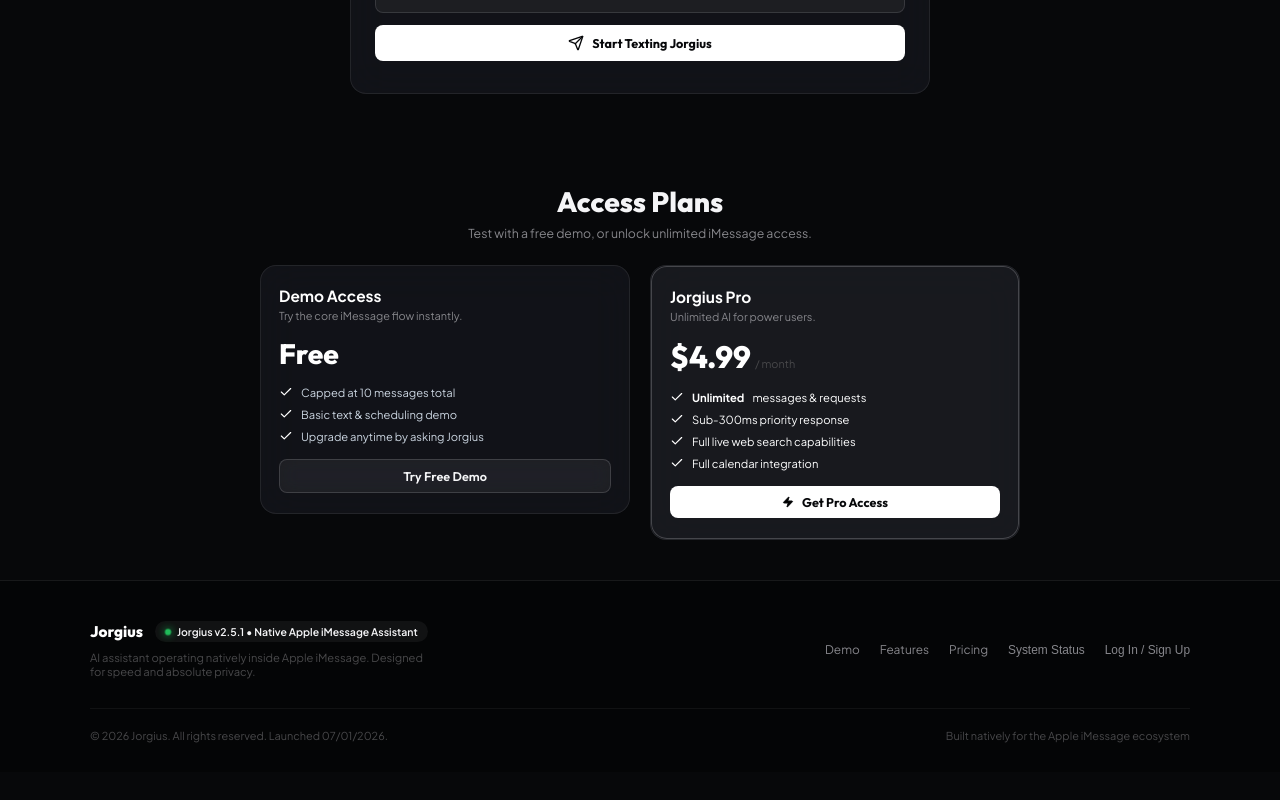
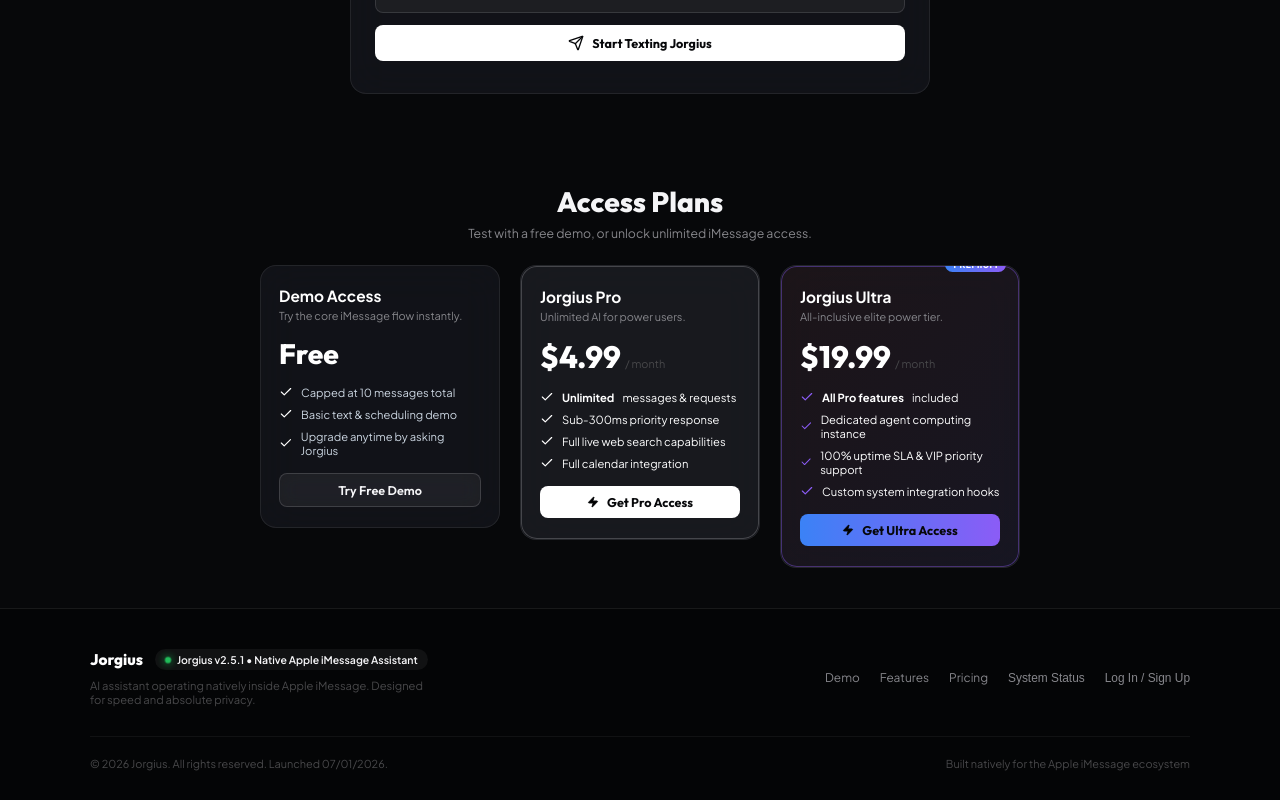
Before and after one commit to JorgeJoseContreras/Jorgius-Marketing-Site, a React (Vite) app: page / in a window 1280 px wide. Shown: the part 2207-3007 px from the top of the page. Before the commit the page ends 2979 px from the top, so only its background shows below. Built offline with nearby package versions, Linux system fonts and the light colour scheme.

Commit message:
Add Ultra Plan to homepage and dashboard subscription options with Stripe link

```diff
--- a/src/components/Dashboard.jsx
+++ b/src/components/Dashboard.jsx
@@ -969,23 +969,24 @@ export default function Dashboard({ user, onSignOut }) {
                         Current Subscription Status
                       </span>
                       <h3 style={{ fontSize: '1.4rem', fontWeight: '800', color: '#fff', marginTop: '4px', display: 'flex', alignItems: 'center', gap: '10px' }}>
-                        {plan === 'pro' ? 'Pro Membership Plan' : 'Free Demo Plan'}
+                        {plan === 'ultra' ? 'Ultra Premium Plan' : plan === 'pro' ? 'Pro Membership Plan' : 'Free Demo Plan'}
+
                         <span style={{
                           fontSize: '0.72rem',
                           fontWeight: '700',
                           padding: '3px 10px',
                           borderRadius: '20px',
-                          background: plan === 'pro' ? 'rgba(34, 197, 94, 0.15)' : 'rgba(255, 255, 255, 0.1)',
-                          border: plan === 'pro' ? '1px solid rgba(34, 197, 94, 0.4)' : '1px solid rgba(255, 255, 255, 0.2)',
-                          color: plan === 'pro' ? '#4ade80' : '#fff'
+                          background: (plan === 'pro' || plan === 'ultra') ? 'rgba(34, 197, 94, 0.15)' : 'rgba(255, 255, 255, 0.1)',
+                          border: (plan === 'pro' || plan === 'ultra') ? '1px solid rgba(34, 197, 94, 0.4)' : '1px solid rgba(255, 255, 255, 0.2)',
+                          color: (plan === 'pro' || plan === 'ultra') ? '#4ade80' : '#fff'
                         }}>
-                          {plan === 'pro' ? 'ACTIVE ($4.99/mo)' : 'LIMITED DEMO'}
+                          {plan === 'ultra' ? 'ACTIVE ($19.99/mo)' : plan === 'pro' ? 'ACTIVE ($4.99/mo)' : 'LIMITED DEMO'}
                         </span>
                       </h3>
                     </div>
 
                     <div>
-                      {plan === 'pro' ? (
+                      {plan === 'pro' || plan === 'ultra' ? (
                         <button
                           onClick={() => setShowCancelModal(true)}
                           className="btn-secondary"
@@ -994,6 +995,7 @@ export default function Dashboard({ user, onSignOut }) {
                           <XCircle size={14} /> Cancel Membership
                         </button>
                       ) : (
+                        <div style={{ display: 'flex', gap: '12px', flexWrap: 'wrap' }}>
                           <button
                             onClick={() => setShowCheckoutModal(true)}
                             className="btn-primary"
@@ -1001,6 +1003,24 @@ export default function Dashboard({ user, onSignOut }) {
                           >
                             <Zap size={16} /> Upgrade to Pro ($4.99/mo)
                           </button>
+                          <a
+                            href="https://buy.stripe.com/5kQ9ATccU5ew4BE9UraVa01"
+                            className="btn-primary"
+                            style={{
+                              fontSize: '0.88rem',
+                              padding: '10px 20px',
+                              gap: '8px',
+                              background: 'linear-gradient(90deg, #3b82f6, #8b5cf6)',
+                              border: 'none',
+                              textDecoration: 'none',
+                              display: 'inline-flex',
+                              alignItems: 'center',
+                              justifyContent: 'center',
+                            }}
+                          >
+                            <Zap size={16} fill="#000" /> Upgrade to Ultra ($19.99/mo)
+                          </a>
+                        </div>
                       )}
                     </div>
                   </div>
@@ -1008,21 +1028,28 @@ export default function Dashboard({ user, onSignOut }) {
                   <div style={{ display: 'grid', gridTemplateColumns: 'repeat(auto-fit, minmax(200px, 1fr))', gap: '16px', borderTop: '1px solid rgba(255,255,255,0.06)', paddingTop: '20px' }}>
                     <div>
                       <span style={{ fontSize: '0.78rem', color: 'var(--text-secondary)', display: 'block' }}>Billing Cycle</span>
-                      <strong style={{ fontSize: '0.92rem', color: '#fff' }}>{plan === 'pro' ? 'Monthly ($4.99/month)' : 'Free Tier'}</strong>
+                      <strong style={{ fontSize: '0.92rem', color: '#fff' }}>
+                        {plan === 'ultra' ? 'Monthly ($19.99/month)' : plan === 'pro' ? 'Monthly ($4.99/month)' : 'Free Tier'}
+                      </strong>
                     </div>
 
                     <div>
                       <span style={{ fontSize: '0.78rem', color: 'var(--text-secondary)', display: 'block' }}>iMessage AI Responses</span>
-                      <strong style={{ fontSize: '0.92rem', color: '#fff' }}>{plan === 'pro' ? 'Unlimited Messages' : '5 Trial Messages'}</strong>
+                      <strong style={{ fontSize: '0.92rem', color: '#fff' }}>
+                        {plan === 'ultra' || plan === 'pro' ? 'Unlimited Messages' : '10 Trial Messages'}
+                      </strong>
                     </div>
 
                     <div>
                       <span style={{ fontSize: '0.78rem', color: 'var(--text-secondary)', display: 'block' }}>Priority Support</span>
-                      <strong style={{ fontSize: '0.92rem', color: '#fff' }}>{plan === 'pro' ? 'Included' : 'Standard'}</strong>
+                      <strong style={{ fontSize: '0.92rem', color: '#fff' }}>
+                        {plan === 'ultra' ? 'VIP 24/7 SLA' : plan === 'pro' ? 'Included' : 'Standard'}
+                      </strong>
                     </div>
                   </div>
                 </div>
               </TiltCard>
+
 
               {/* Upgrade Checkout Modal */}
               {showCheckoutModal && (
--- a/src/components/Pricing.jsx
+++ b/src/components/Pricing.jsx
@@ -25,7 +25,7 @@ export default function Pricing({ onSelectPlan }) {
         </p>
       </div>
 
-      <div style={{ display: 'grid', gridTemplateColumns: 'repeat(auto-fit, minmax(260px, 1fr))', gap: '20px' }}>
+      <div style={{ display: 'grid', gridTemplateColumns: 'repeat(auto-fit, minmax(240px, 1fr))', gap: '20px' }}>
         {/* Free Demo Plan */}
         <TiltCard maxTilt={4}>
           <div style={{ padding: '20px 18px' }}>
@@ -104,6 +104,67 @@ export default function Pricing({ onSelectPlan }) {
             </button>
           </div>
         </TiltCard>
+
+        {/* Ultra Plan */}
+        <TiltCard maxTilt={5}>
+          <div
+            style={{
+              padding: '20px 18px',
+              position: 'relative',
+              background: 'linear-gradient(135deg, rgba(239, 68, 68, 0.05) 0%, rgba(139, 92, 246, 0.05) 100%)',
+              border: '1px solid rgba(139, 92, 246, 0.4)',
+              borderRadius: '16px',
+            }}
+          >
+            <div style={{ position: 'absolute', top: '-10px', right: '12px', background: 'linear-gradient(90deg, #3b82f6, #8b5cf6)', color: '#fff', fontSize: '0.62rem', fontWeight: '800', padding: '2px 8px', borderRadius: '10px', textTransform: 'uppercase', letterSpacing: '0.5px' }}>
+              Premium
+            </div>
+            <h3 style={{ fontSize: '1.1rem', fontWeight: '700', color: '#fff', marginBottom: '4px' }}>
+              Jorgius Ultra
+            </h3>
+            <p style={{ color: 'var(--text-secondary)', fontSize: '0.78rem', marginBottom: '14px' }}>All-inclusive elite power tier.</p>
+
+            <div style={{ display: 'flex', alignItems: 'baseline', gap: '4px', marginBottom: '14px' }}>
+              <span style={{ fontSize: '2.2rem', fontWeight: '800', color: '#fff', fontFamily: 'var(--font-heading)' }}>$19.99</span>
+              <span style={{ color: 'var(--text-muted)', fontSize: '0.78rem' }}>/ month</span>
+            </div>
+
+            <ul style={{ listStyle: 'none', padding: 0, margin: '0 0 16px 0', display: 'flex', flexDirection: 'column', gap: '8px' }}>
+              <li style={{ display: 'flex', alignItems: 'center', gap: '8px', fontSize: '0.8rem', color: '#fff' }}>
+                <Check size={14} color="#8b5cf6" /> <strong>All Pro features</strong> included
+              </li>
+              <li style={{ display: 'flex', alignItems: 'center', gap: '8px', fontSize: '0.8rem', color: '#fff' }}>
+                <Check size={14} color="#8b5cf6" /> Dedicated agent computing instance
+              </li>
+              <li style={{ display: 'flex', alignItems: 'center', gap: '8px', fontSize: '0.8rem', color: '#fff' }}>
+                <Check size={14} color="#8b5cf6" /> 100% uptime SLA & VIP priority support
+              </li>
+              <li style={{ display: 'flex', alignItems: 'center', gap: '8px', fontSize: '0.8rem', color: '#fff' }}>
+                <Check size={14} color="#8b5cf6" /> Custom system integration hooks
+              </li>
+            </ul>
+
+            <a
+              href="https://buy.stripe.com/5kQ9ATccU5ew4BE9UraVa01"
+              className="btn-primary"
+              style={{
+                width: '100%',
+                padding: '8px 16px',
+                textDecoration: 'none',
+                textAlign: 'center',
+                background: 'linear-gradient(90deg, #3b82f6, #8b5cf6)',
+                border: 'none',
+                display: 'inline-flex',
+                alignItems: 'center',
+                justifyContent: 'center',
+                gap: '8px'
+              }}
+            >
+              <Zap size={12} fill="#000" />
+              <span>Get Ultra Access</span>
+            </a>
+          </div>
+        </TiltCard>
       </div>
     </section>
   );
```
Lines whose indentation alone changed are shown as unchanged.
